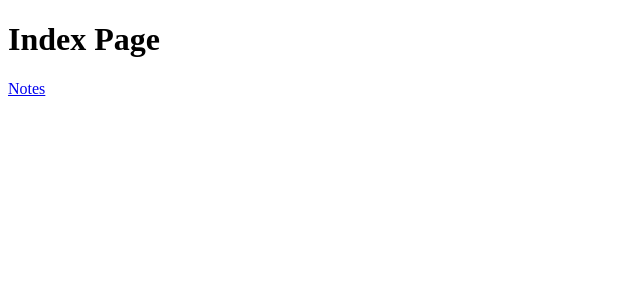
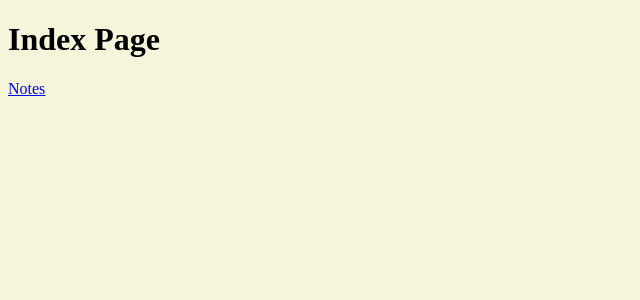
Before and after one commit to derrickyoo/intro-nextjs-app, a Next.js app: page / in a window 1280 px wide. Shown: the top 300 px of the page, without its empty margins (0-640 px from the left). Built offline with nearby package versions, Linux system fonts and the light colour scheme.

Commit message:
importing styles in _app.jsx

```diff
--- /dev/null
+++ b/src/pages/_app.jsx
@@ -0,0 +1,6 @@
+import React from 'react'
+import '../../src/styles.css'
+
+export default function App({ Component, pageProps }) {
+  return <Component {...pageProps} />
+}
--- /dev/null
+++ b/src/styles.css
@@ -0,0 +1,3 @@
+body {
+  background-color: beige;
+}
```
